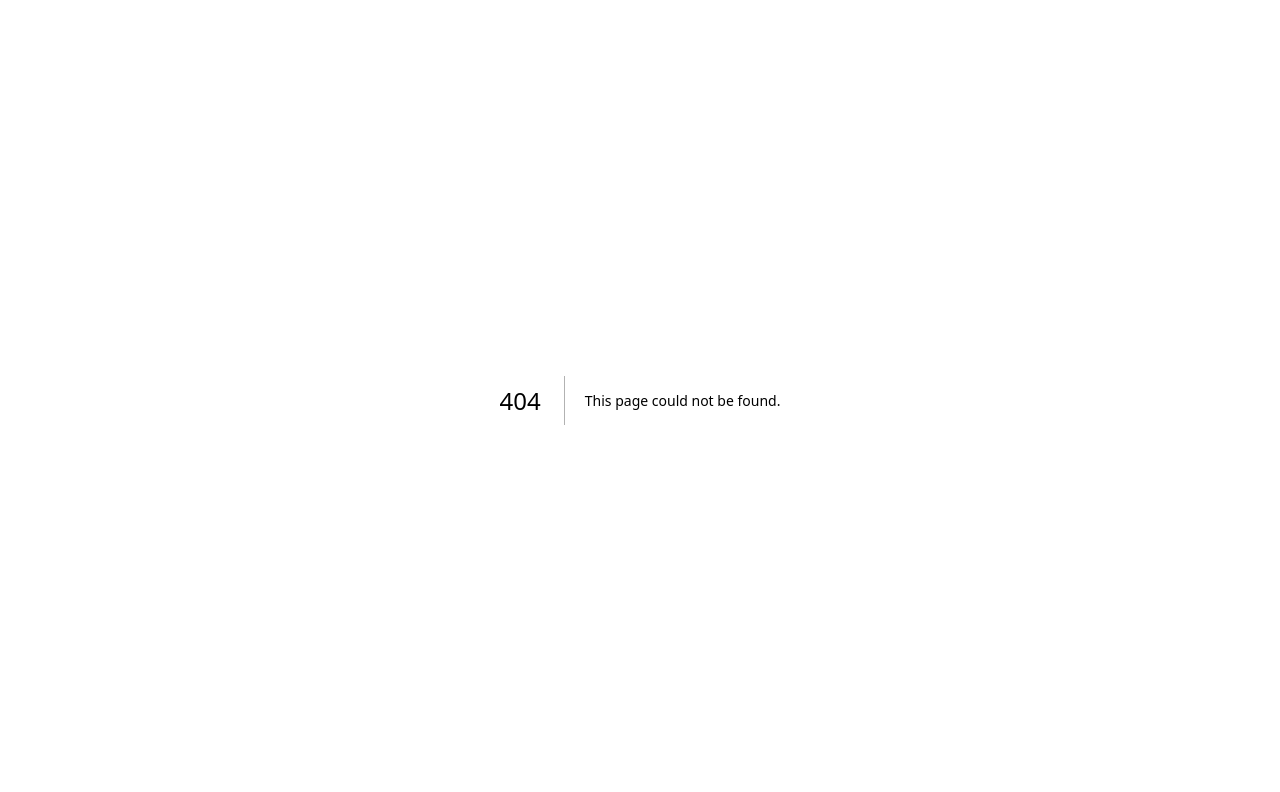
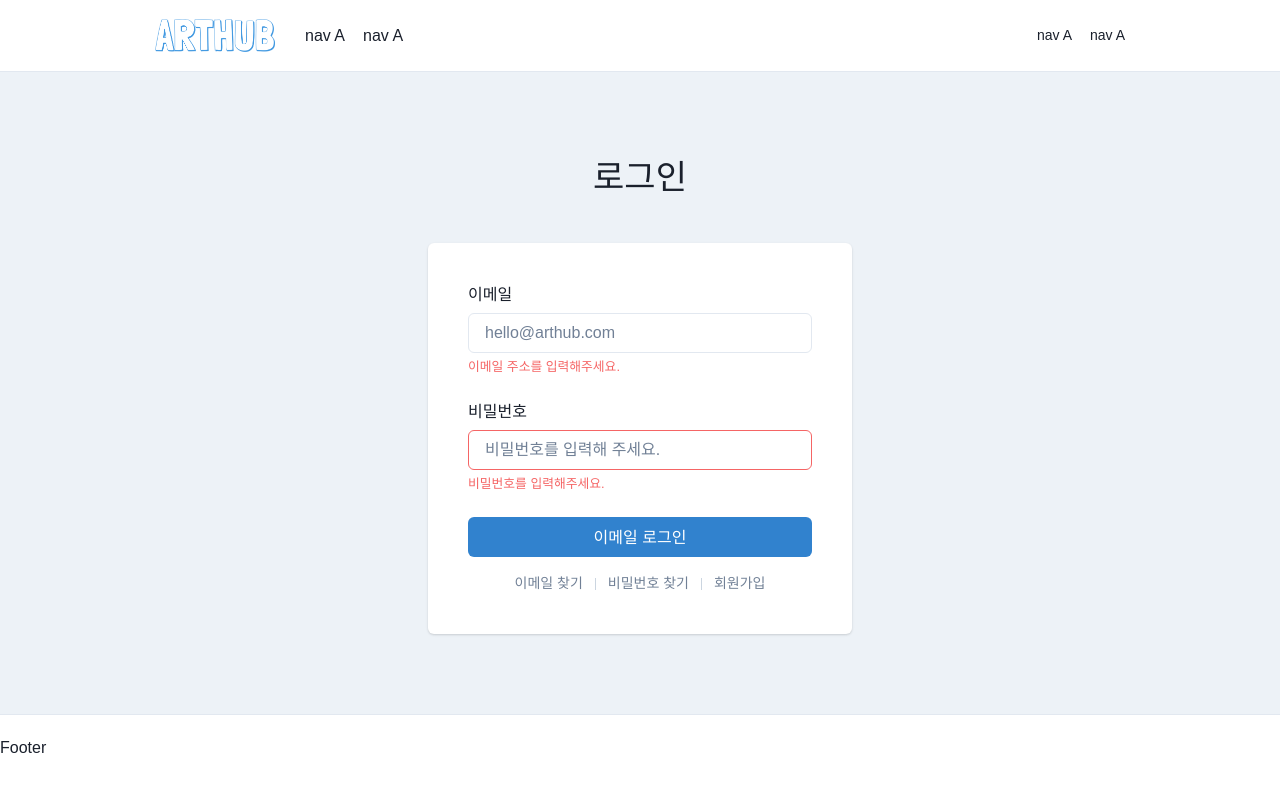
Before and after one commit to jinkook0126/arthub, a Next.js app: page /login in a window 1280 px wide. Before the commit this address had no page. Shown: the top 792 px of the page. Built offline with nearby package versions, Linux system fonts and the light colour scheme; a web font is replaced by a local one.

Commit message:
feat: 로그인 페이지

```diff
--- /dev/null
+++ b/src/app/_component/Footer.tsx
@@ -0,0 +1,10 @@
+import { Box, Text } from '@chakra-ui/react';
+
+function Footer() {
+  return (
+    <Box as='footer' p='1.3123rem 0 2.5rem' bg='white' borderTopWidth='0.0625rem' borderColor='gray.200'>
+      <Text>Footer</Text>
+    </Box>
+  );
+}
+export default Footer;
--- a/src/app/_component/Header.tsx
+++ b/src/app/_component/Header.tsx
@@ -35,7 +35,7 @@ function Header() {
         top={0}
         as='header'
         bg='white'
-        borderColor='gray.100'
+        borderColor='gray.200'
         borderBottomWidth={`${border}rem`}
         transition='all 0.3s ease-in'
       >
--- a/src/app/globals.css
+++ b/src/app/globals.css
@@ -3,3 +3,7 @@
   padding: 0;
   margin: 0;
 }
+html,
+body {
+  height: 100%;
+}
--- a/src/app/layout.tsx
+++ b/src/app/layout.tsx
@@ -1,7 +1,10 @@
 import './globals.css';
 import type { Metadata } from 'next';
 import localFont from 'next/font/local';
+import { Flex } from '@chakra-ui/react';
 import Provider from './provider';
+import Header from './_component/Header';
+import Footer from './_component/Footer';
 
 const naverNeoFonts = localFont({
   src: '../fonts/NanumSquareNeo-Variable.ttf',
@@ -22,7 +25,13 @@ export default function RootLayout({
   return (
     <html lang='en' className={naverNeoFonts.variable}>
       <body>
-        <Provider>{children}</Provider>
+        <Provider>
+          <Flex direction='column' justify='center' bg='green.300' minH='100%'>
+            <Header />
+            {children}
+            <Footer />
+          </Flex>
+        </Provider>
       </body>
     </html>
   );
--- /dev/null
+++ b/src/app/login/page.tsx
@@ -0,0 +1,62 @@
+'use client';
+
+import { Box, Text, Card, Flex, Input, Button, useMediaQuery } from '@chakra-ui/react';
+
+function LoginPage() {
+  const [isLargerThan992] = useMediaQuery('(min-width: 992px)');
+  return (
+    <Box pb='5rem' pt={isLargerThan992 ? '5rem' : '2.5rem'} bg={isLargerThan992 ? 'gray.100' : 'white'} flexGrow={1}>
+      <Text
+        as='h2'
+        mb='2.5rem'
+        fontSize={isLargerThan992 ? '2.125rem' : '1.75rem'}
+        fontWeight={500}
+        textAlign={isLargerThan992 ? 'center' : 'left'}
+        pl={isLargerThan992 ? 0 : '1rem'}
+      >
+        로그인
+      </Text>
+      <Card maxW='26.5rem' p='2.5rem' mx='auto'>
+        <Flex direction='column' gap='1.5rem'>
+          <Box>
+            <Text paddingBottom='0.375rem' fontWeight={500}>
+              이메일
+            </Text>
+            <Input placeholder='hello@arthub.com' />
+            <Text mt='0.25rem' fontSize='0.8rem' color='red.400'>
+              이메일 주소를 입력해주세요.
+            </Text>
+          </Box>
+          <Box>
+            <Text paddingBottom='0.375rem' fontWeight={500}>
+              비밀번호
+            </Text>
+            <Input placeholder='비밀번호를 입력해 주세요.' borderColor='red.400' />
+            <Text mt='0.25rem' fontSize='0.8rem' color='red.400'>
+              비밀번호를 입력해주세요.
+            </Text>
+          </Box>
+          <Button colorScheme='blue'>
+            <Text fontWeight={400} fontSize='1rem'>
+              이메일 로그인
+            </Text>
+          </Button>
+        </Flex>
+        <Flex mt={4} align='center' justify='center' h='100%'>
+          <Text color='gray.500' fontSize='0.875rem'>
+            이메일 찾기
+          </Text>
+          <Box w='0.0625rem' h='0.75rem' mx='0.75rem' bg='gray.300' />
+          <Text color='gray.500' fontSize='0.875rem'>
+            비밀번호 찾기
+          </Text>
+          <Box w='0.0625rem' h='0.75rem' mx='0.75rem' bg='gray.300' />
+          <Text color='gray.500' fontSize='0.875rem'>
+            회원가입
+          </Text>
+        </Flex>
+      </Card>
+    </Box>
+  );
+}
+export default LoginPage;
--- a/src/app/page.tsx
+++ b/src/app/page.tsx
@@ -1,12 +1,10 @@
 'use client';
 
 import { Box, Text } from '@chakra-ui/react';
-import Header from './_component/Header';
 
 export default function Home() {
   return (
     <Box>
-      <Header />
       <Box h={2000} w='100%'>
         <Text>hello</Text>
       </Box>
```
